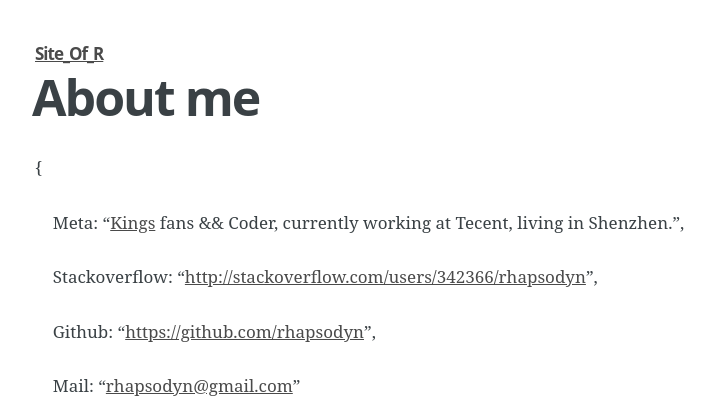
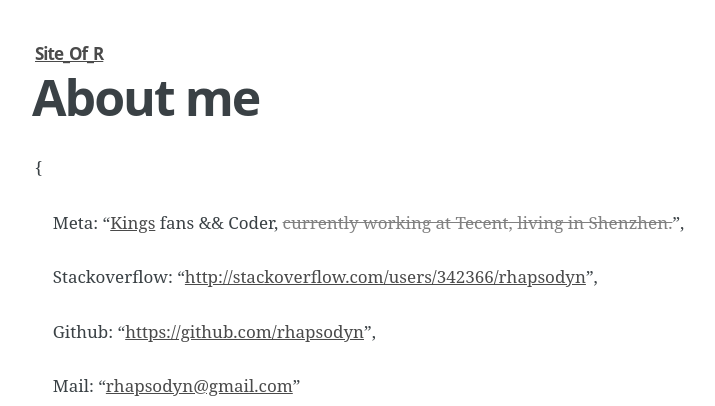
Before and after one commit to rhapsodyn/rhapsodyn.github.com, a Jekyll site: the page built from about.md, in a window 1280 px wide. Shown: the top 406 px of the page, without its empty margins (255-970 px from the left). Built offline with Jekyll 4.4.1, drawn with Linux system fonts in a browser that asks for light colours.

Commit message:
Some jekyll upgrade issues
Surely there will be more!!!!

```diff
--- a/_layouts/post.html
+++ b/_layouts/post.html
@@ -77,7 +76,6 @@
                 </a>
             </section>
 
-            {% if page.disqus %}
             <section class="disqus">
             	<div id="disqus_thread"></div>
             	<script type="text/javascript">
@@ -93,7 +91,6 @@
             	<noscript>Please enable JavaScript to view the <a href="http://disqus.com/?ref_noscript">comments powered by Disqus.</a></noscript>
             	<a href="http://disqus.com" class="dsq-brlink">comments powered by <span class="logo-disqus">Disqus</span></a>
             </section>
-            {% endif %}
 
         </footer>
 
--- a/about.md
+++ b/about.md
@@ -4,7 +4,7 @@
 ---
 {
 
-&nbsp;&nbsp;&nbsp;&nbsp;Meta: "[Kings](http://www.nba.com/kings/) fans && Coder, currently working at Tecent, living in Shenzhen.",
+&nbsp;&nbsp;&nbsp;&nbsp;Meta: "[Kings](http://www.nba.com/kings/) fans && Coder, <del>currently working at Tecent, living in Shenzhen.</del>",
 
 &nbsp;&nbsp;&nbsp;&nbsp;Stackoverflow: "[http://stackoverflow.com/users/342366/rhapsodyn](http://stackoverflow.com/users/342366/rhapsodyn)",
 
```
Also changed, not shown: other parts of _layouts/post.html (+0 -1 lines).
